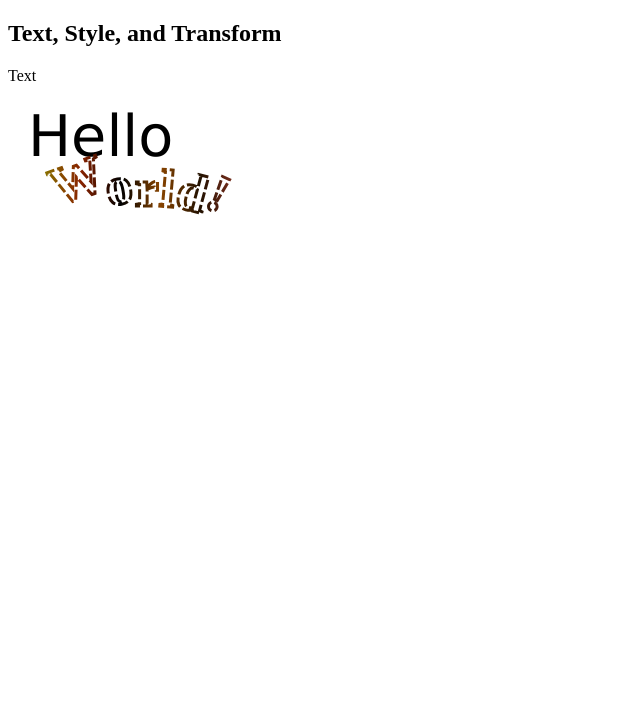
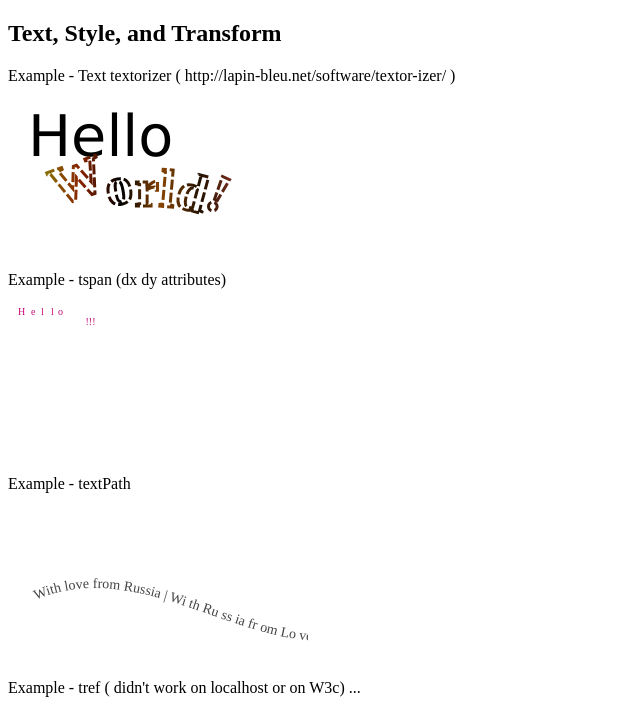
Before and after one commit to vasilijus/Mastering-SVG, a plain HTML site: page WebApp-SVG/Chapter_01/index-03.html in a window 1280 px wide. Shown: the whole page, without its empty margins (0-640 px from the left). Drawn offline with Linux system fonts and the light colour scheme.

Commit message:
some problems on <tref> , did not work

```diff
--- a/WebApp-SVG/Chapter_01/index-03.html
+++ b/WebApp-SVG/Chapter_01/index-03.html
@@ -8,8 +8,17 @@
 <body>
     <h2>Text, Style, and Transform</h2>
 
-    <p>Text</p>
+    <p>Example - Text textorizer ( http://lapin-bleu.net/software/textor-izer/ )</p>
     <embed src="chap_03/15_svg-text.svg" />
+
+    <p>Example - tspan (dx dy attributes)</p>
+    <embed src="chap_03/16_svg-tspan.svg" />
+
+    <p>Example - textPath</p>
+    <embed src="chap_03/17_svg-text-path.svg" />
+
+    <p>Example - tref ( didn't work on localhost or on W3c) ...</p>
+    <embed src="chap_03/18_svg-tref.svg" />
 
 </body>
 </html>
```
Also changed, not shown: WebApp-SVG/Chapter_01/chap_03/16_svg-tspan.svg (added), WebApp-SVG/Chapter_01/chap_03/17_svg-text-path.svg (added), WebApp-SVG/Chapter_01/chap_03/18_svg-tref.svg (added).
